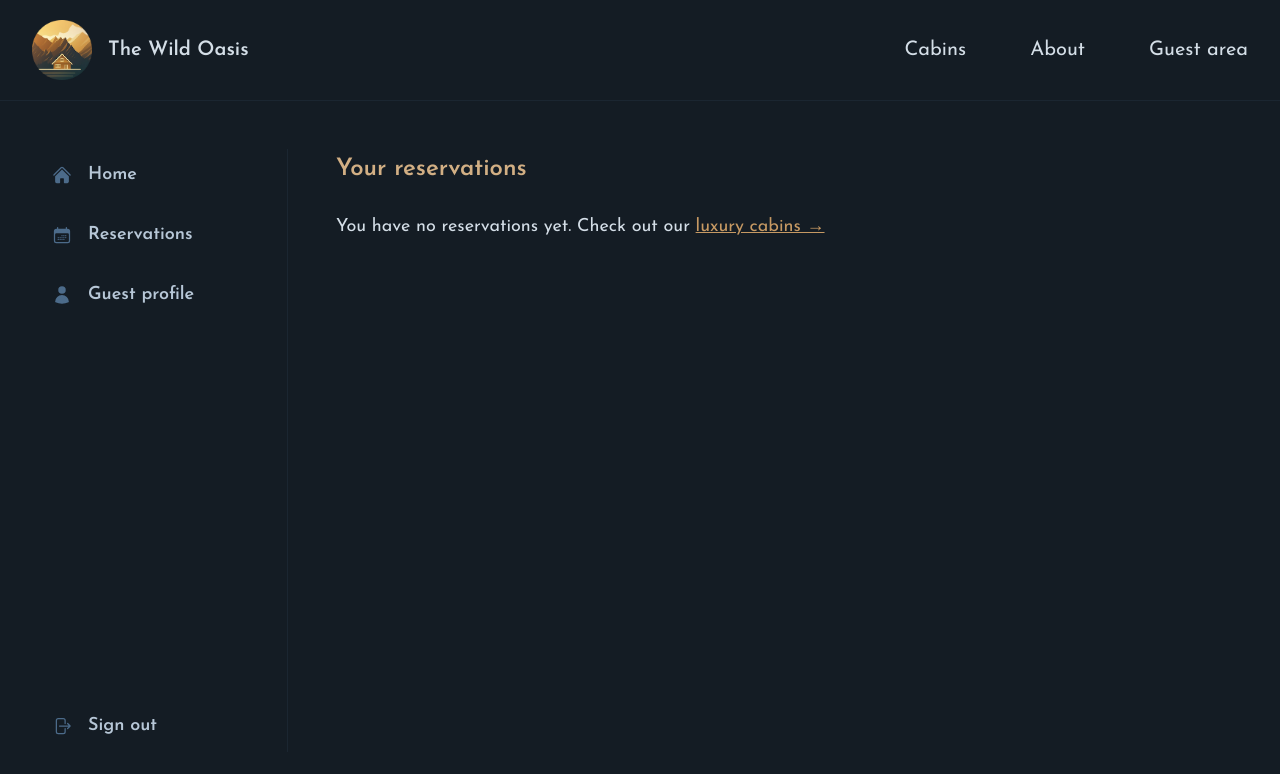
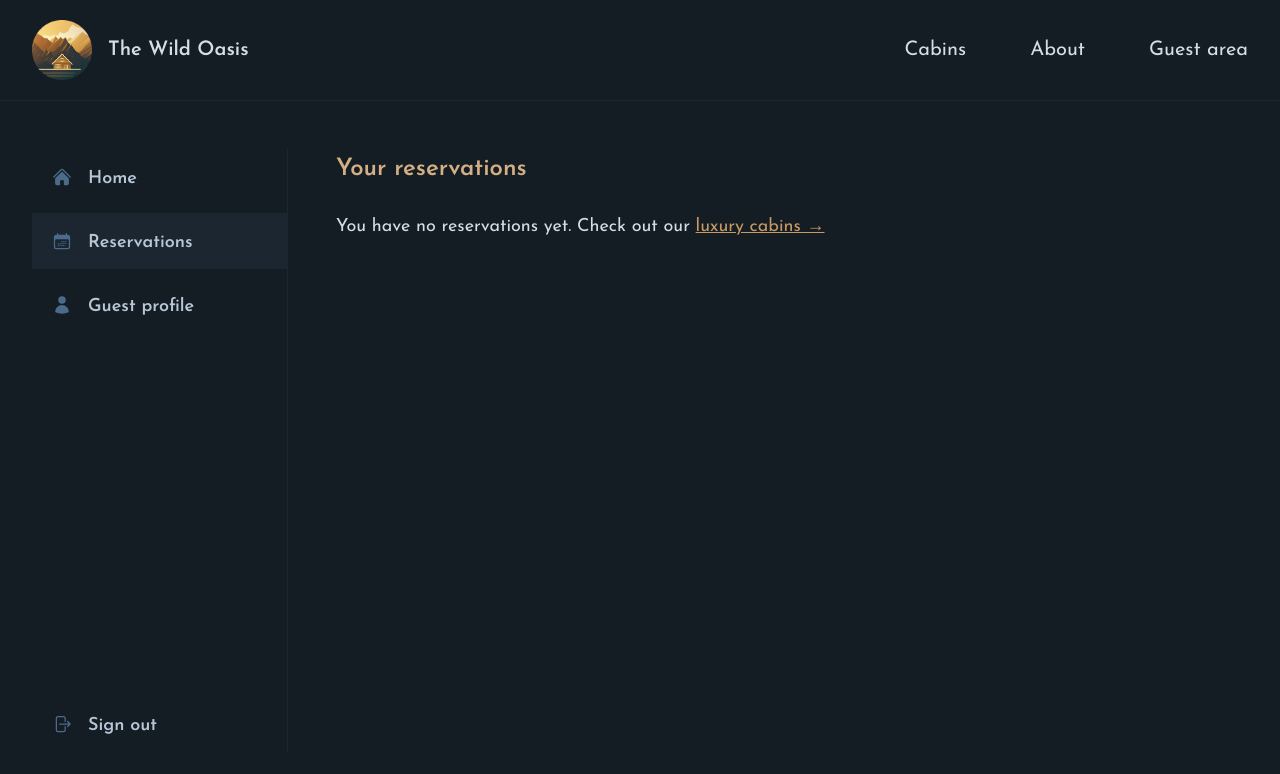
Before and after one commit to samspi-tech/the-wild-oasis, a Next.js app: page /account/reservations in a window 1280 px wide. Shown: the top 774 px of the page. Built offline with nearby package versions, Linux system fonts and the light colour scheme.

Commit message:
add highlight to current side nav link

```diff
--- a/src/components/UI/SignOutButton.tsx
+++ b/src/components/UI/SignOutButton.tsx
@@ -4,7 +4,7 @@ export default function SignOutButton() {
     return (
         <button className="flex w-full items-center gap-4 px-5 py-3 font-semibold text-primary-200 transition-colors hover:bg-primary-900 hover:text-primary-100">
             <ArrowRightOnRectangleIcon className="h-5 w-5 text-primary-600" />
-            <span>Sign out</span>
+            <span className="mt-1">Sign out</span>
         </button>
     );
 }
--- a/src/components/sideNavigation/SideNavigation.tsx
+++ b/src/components/sideNavigation/SideNavigation.tsx
@@ -1,5 +1,8 @@
+'use client';
+
 import Link from 'next/link';
 import { navLinks } from './dataSource';
+import { usePathname } from 'next/navigation';
 import SignOutButton from '@/src/components/UI/SignOutButton';
 
 export type SideNavProps = {
@@ -8,6 +11,8 @@ export type SideNavProps = {
 };
 
 export default function SideNavigation({ onToggle, isVisible }: SideNavProps) {
+    const pathname = usePathname();
+
     return (
         <nav
             className={`${!isVisible && '-translate-x-[200%] opacity-0'} absolute bottom-0 top-0 border-r border-primary-900 bg-primary-950 transition-all duration-500 min-[801px]:static`}
@@ -22,10 +27,10 @@ export default function SideNavigation({ onToggle, isVisible }: SideNavProps) {
                             <Link
                                 href={href}
                                 onClick={onToggle}
-                                className={`flex items-center gap-4 px-5 py-3 font-semibold text-primary-200 transition-colors hover:bg-primary-900 hover:text-primary-100`}
+                                className={`${pathname === href && 'bg-primary-900'} flex items-center gap-4 px-5 py-3 font-semibold text-primary-200 transition-colors hover:bg-primary-900 hover:text-primary-100`}
                             >
                                 <Icon className="h-5 w-5 text-primary-600" />
-                                <span>{name}</span>
+                                <span className="mt-1">{name}</span>
                             </Link>
                         </li>
                     );
```
